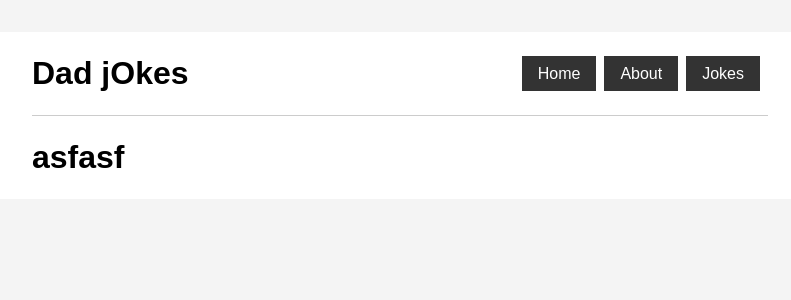
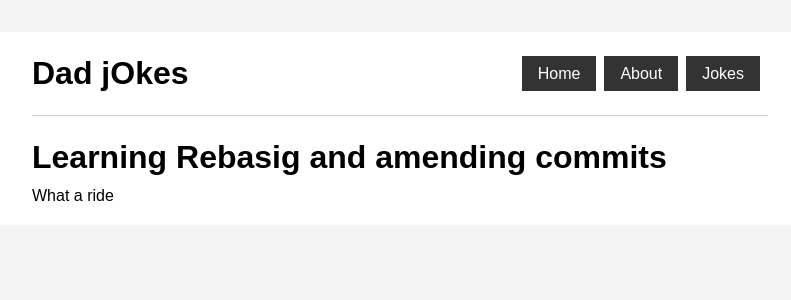
Before and after one commit to TudorPetrariu/Nuxt-Dad-Jokes, a Nuxt app: page /about in a window 1280 px wide. Shown: the top 300 px of the page, without its empty margins (240-1031 px from the left). Built offline with nearby package versions, Linux system fonts and the light colour scheme.

Commit message:
update m about title

```diff
--- a/pages/about.vue
+++ b/pages/about.vue
@@ -1,29 +1,32 @@
 <template>
   <div class="class">
-
-      <h1>asfasf</h1>
+    <ul>
+      <h1>{{ title }}</h1>
+      <li>What a ride</li>
+    </ul>
   </div>
 </template>
 
 <script>
 export default {
-  head(){
-    return{
-      title: 'About dad JOkes',
-      meta:[
+  data() {
+    return {
+      title: "Learning Rebasig and amending commits",
+    };
+  },
+  head() {
+    return {
+      title: "About dad JOkes",
+      meta: [
         {
-          hid: 'description',
-          name:'description',
-          content:'best place for dad jokes'
-        }
-      ]
-
-    }
-  }
-
-}
+          hid: "description",
+          name: "description",
+          content: "best place for dad jokes",
+        },
+      ],
+    };
+  },
+};
 </script>
 
-<style>
-
-</style>
+<style></style>
--- a/pages/index.vue
+++ b/pages/index.vue
@@ -1,19 +1,20 @@
 <template>
- <div>
-   <h2>
-     Welcome to the best Dad JOkes !
-   </h2>
- </div>
+  <div>
+    <h2>{{title}}</h2>
+  </div>
 </template>
 
 <script>
 
 
 export default {
+  data(){
+    return{
+      title:"Welcome to the best Dad JOkes !"
+    }
+  }
 
 }
 </script>
 
-<style>
-
-</style>
+<style></style>
```
